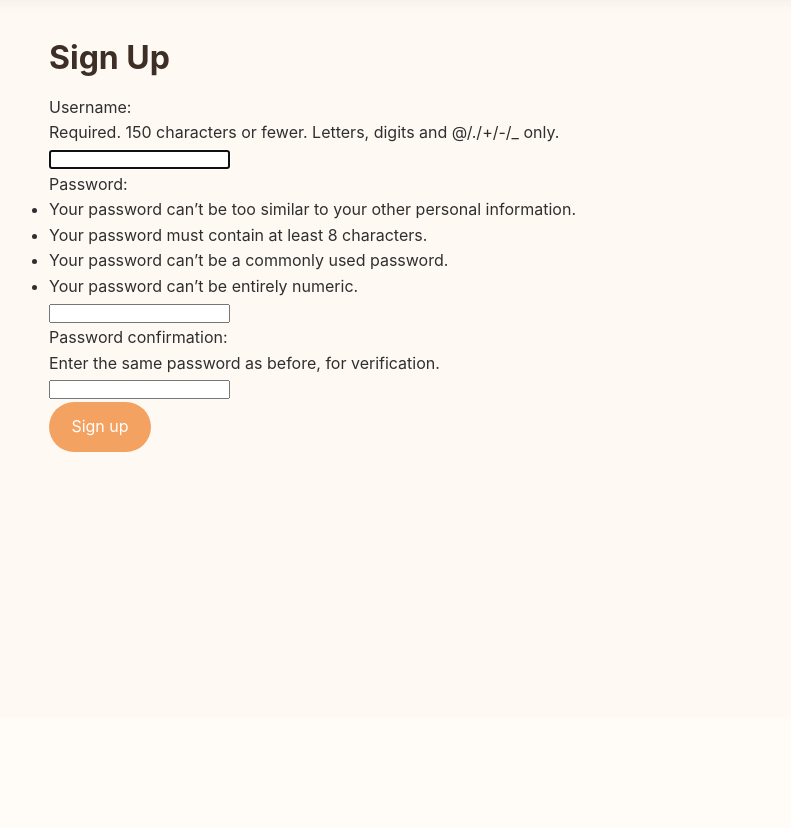
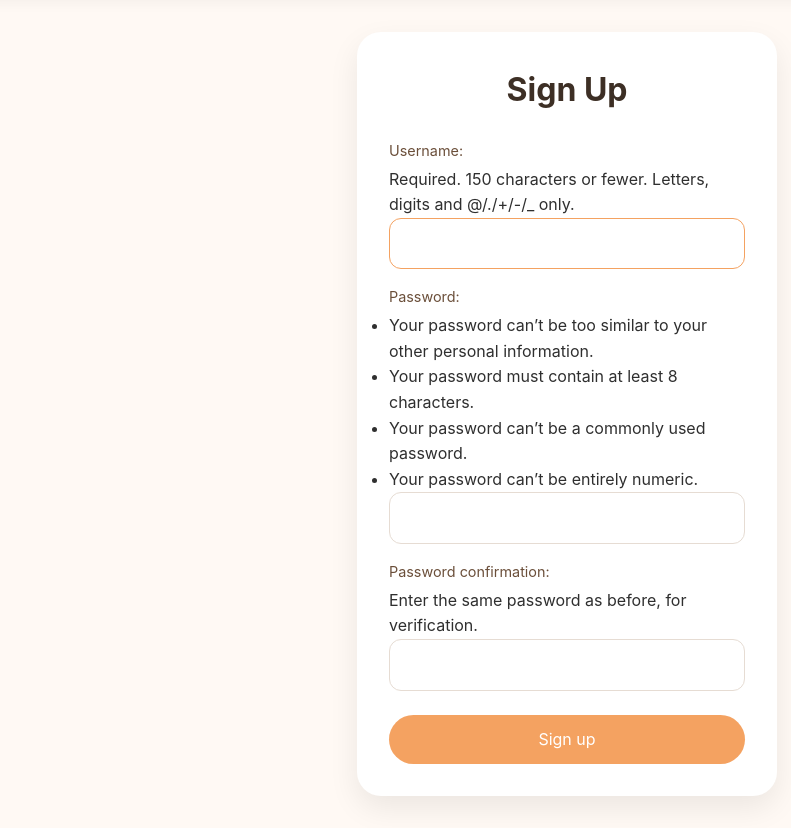
Before and after one commit to abeer-rozba/furreal-friends, a Django app: page /signup/ in a window 1280 px wide. Shown: the part 83-911 px from the top of the page, without its empty margins (73-864 px from the left). Before the commit the page ends 535 px from the top, so only its background shows below. Run offline with Django 5.2, Linux system fonts and the light colour scheme.

Commit message:
finish login and signup styling

```diff
--- a/main_app/templates/registration/signup.html
+++ b/main_app/templates/registration/signup.html
@@ -1,10 +1,14 @@
 {% extends "base.html" %}
 
 {% block content %}
-  <h1>Sign Up</h1>
-  <form method="POST">
-    {% csrf_token %}
-    {{form}}
-    <button>Sign up</button>
-  </form>
+  <div class="auth-container">
+    <div class="auth-card">
+      <h1 class="auth-title">Sign Up</h1>
+      <form method="POST">
+        {% csrf_token %}
+        {{form}}
+        <button>Sign up</button>
+      </form>
+    </div>
+  </div>
 {% endblock content %}
--- a/static/css/style.css
+++ b/static/css/style.css
@@ -129,7 +129,7 @@ p {
 }
 
 form {
-  display: inline-block;
+  display: block;
 }
 
 .slogan {
@@ -178,6 +178,54 @@ form {
   transform: translateX(4px);
 }
 
+.auth-container {
+  display: flex;
+  justify-content: center;
+  align-content: center;
+  min-height: 70vh;
+}
+
+.auth-card {
+  background: white;
+  padding: 2rem;
+  border-radius: 24px;
+  box-shadow: 0 12px 30px rgba(0, 0, 0, 0.08);
+  width: 100%;
+  max-width: 420px;
+}
+
+.auth-title {
+  text-align: center;
+  margin-bottom: 1.5rem;
+}
+
+.auth-card input {
+  width: 100%;
+  padding: 0.75rem 1rem;
+  margin-bottom: 1rem;
+  border: 1px solid #e6dcd3;
+  border-radius: 12px;
+  font: inherit;
+  outline: none;
+  transition: border 0.2s ease;
+}
+
+.auth-card input:focus {
+  border-color: #f4a261;
+}
+
+.auth-card label {
+  display: block;
+  margin-bottom: 0.3rem;
+  font-size: 0.9rem;
+  color: #6b4f3a;
+}
+
+.auth-card button {
+  width: 100%;
+  margin-top: 0.5rem;
+}
+
 @media (max-width: 768px) {
   .navbar {
     flex-direction: column;
```
Also changed, not shown: main_app/templates/registration/login.html (+10 -6 lines).
